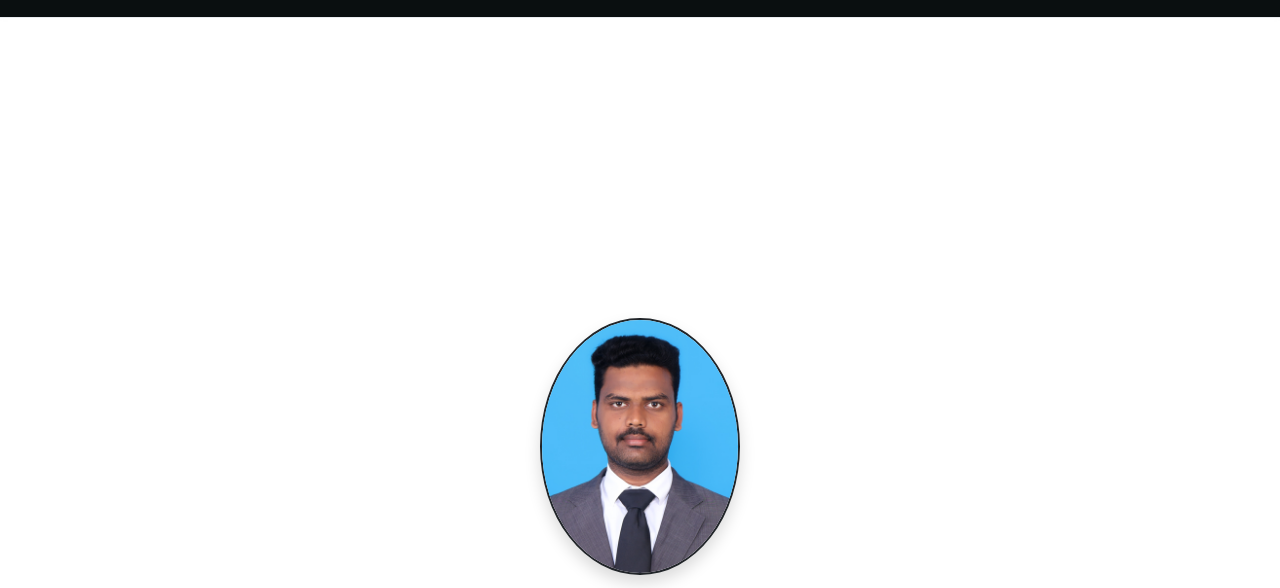
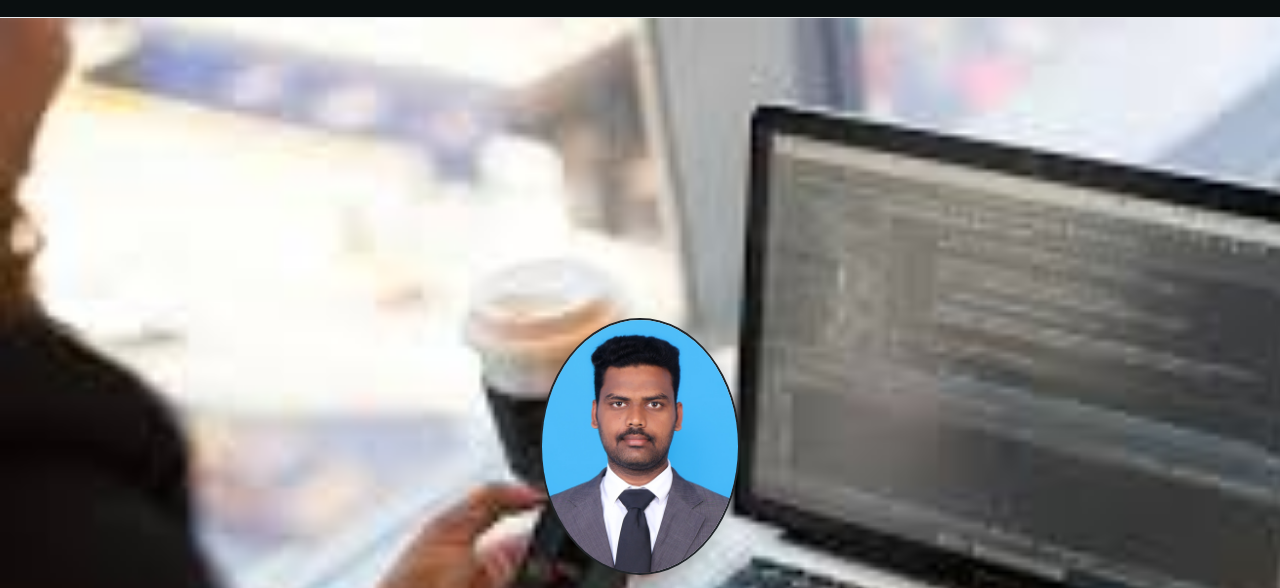
Before and after one commit to Abu-git27/Abu_shakeer_portfolio, a plain HTML site: page index.html in a window 1280 px wide. Shown: the part 86-674 px from the top of the page. Drawn offline with nearby package versions, Linux system fonts and the light colour scheme; files whose address does not match are found by name.

Commit message:
image banner

```diff
--- a/styles.css
+++ b/styles.css
@@ -1,6 +1,6 @@
 /* Banner Section Background Styling */
 .banner {
-  background-image: url('./https://remarkable-croquembouche-f57db9.netlify.app/bg1.jpeg');
+  background-image: url('./bg.jpeg');
   padding: 300px 0;
   background-size: cover;
   background-repeat: no-repeat;
```
